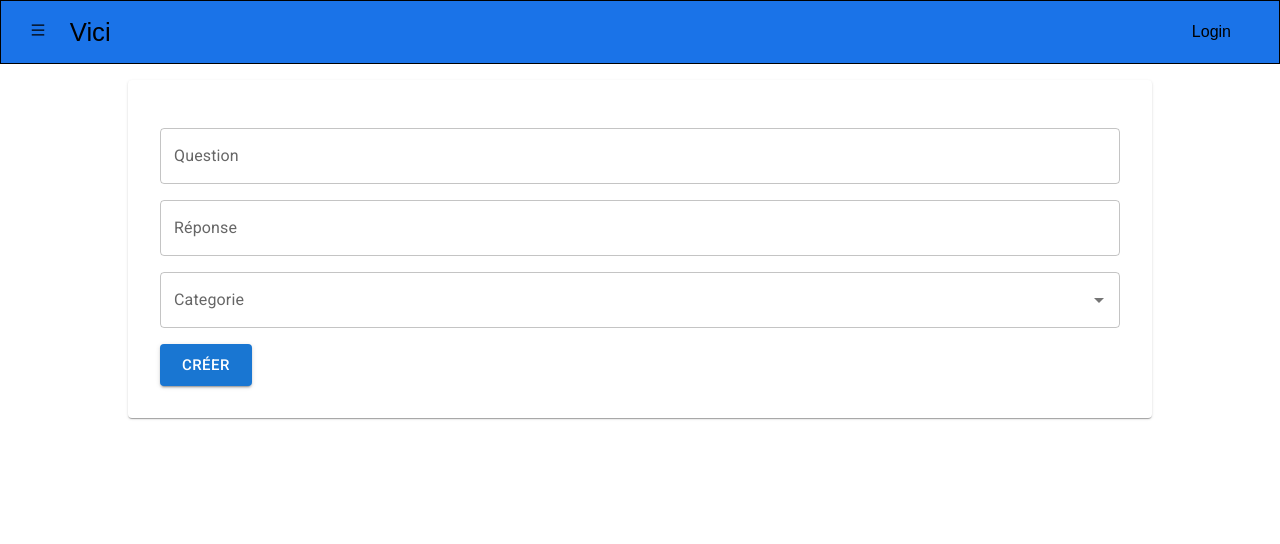
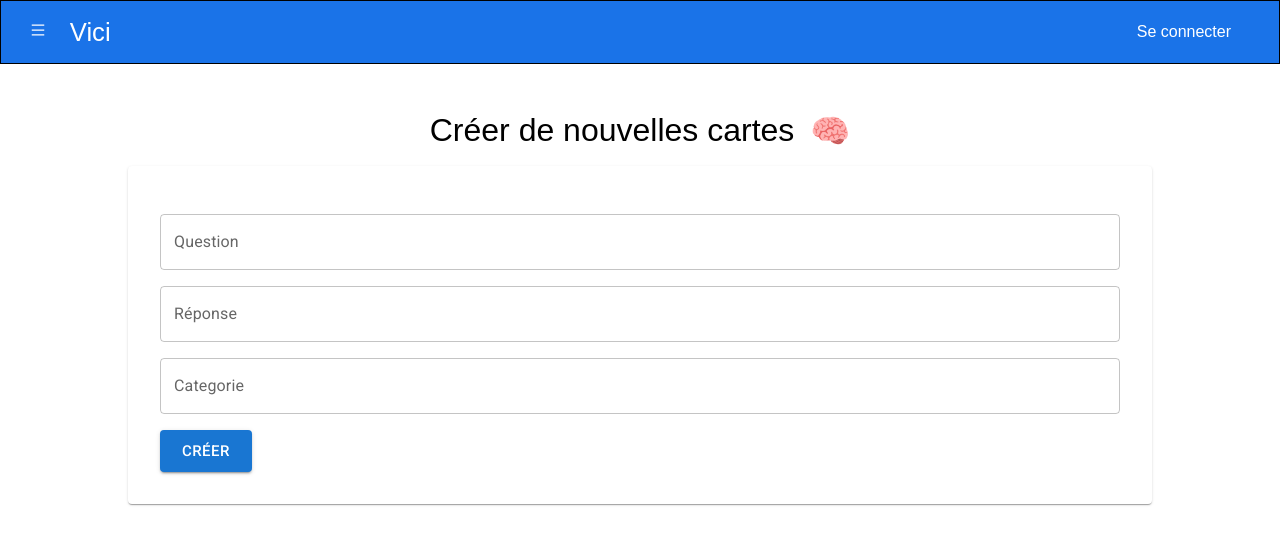
Before and after one commit to Ludovicmanga/vici, a Next.js app in the folder client/vici/: page /createCards in a window 1280 px wide. Shown: the top 544 px of the page. Built offline with nearby package versions, Linux system fonts and the light colour scheme.

Commit message:
good advancement on the frontend

```diff
--- a/client/vici/app/createCards/page.tsx
+++ b/client/vici/app/createCards/page.tsx
@@ -1,14 +1,16 @@
 import { Autocomplete, Button, Paper, TextField } from "@mui/material";
 import React from "react";
 import styles from "./page.module.scss";
-import CreateForm from "@/components/createForm/CreateForm";
+import CreateForm from "@/components/CreateForm/CreateForm";
+import PageTitleSection from "@/components/PageTitleSection/PageTitleSection";
 
 type Props = {};
 
 const page = (props: Props) => {
   return (
     <div className={styles.container}>
-        <CreateForm />
+      <PageTitleSection emoji={<div>🧠</div>} text="Créer de nouvelles cartes" />
+      <CreateForm />
     </div>
   );
 };
--- a/client/vici/components/MainNavBar/MainNavBar.module.scss
+++ b/client/vici/components/MainNavBar/MainNavBar.module.scss
@@ -6,6 +6,7 @@
     padding: 0 3rem 0 1.8rem;
     background: #1a73e8;
     border: solid black 0.1px;
+    color: white;
 }
 
 .left {
--- a/client/vici/components/MainNavBar/MainNavBar.tsx
+++ b/client/vici/components/MainNavBar/MainNavBar.tsx
@@ -25,7 +25,7 @@ const MainNavBar = (props: Props) => {
         <div className={styles.title}>Vici</div>
       </div>
       <Link href="#" className={styles.right}>
-        Login
+        Se connecter
       </Link>
     </div>
   );
--- /dev/null
+++ b/client/vici/components/PageTitleSection/PageTitleSection.module.scss
@@ -0,0 +1,17 @@
+
+.titleSectionContainer {
+    display: flex;
+    justify-content: center;
+    align-items: center;
+    margin: 3rem 0 0 0;
+}
+
+.titleContainer {
+    display: flex;
+    font-size: 2rem;
+    font-weight: 500;
+}
+
+.titleEmoji {
+    margin: 0 0 0 1rem;
+}
--- /dev/null
+++ b/client/vici/components/PageTitleSection/PageTitleSection.tsx
@@ -0,0 +1,20 @@
+import React, { ReactNode } from 'react';
+import styles from './PageTitleSection.module.scss';
+
+type Props = {
+    emoji: ReactNode;
+    text: string;
+}
+
+const PageTitleSection = (props: Props) => {
+  return (
+    <div className={styles.titleSectionContainer}>
+        <div className={styles.titleContainer}>
+          <div>{props.text}</div>
+          <div className={styles.titleEmoji}>{props.emoji}</div>
+        </div>
+      </div>
+  )
+}
+
+export default PageTitleSection
--- a/client/vici/components/createForm/CreateForm.tsx
+++ b/client/vici/components/createForm/CreateForm.tsx
@@ -50,8 +50,11 @@ const CreateForm = (props: Props) => {
         </div>
         <div className={styles.input}>
           <Autocomplete
-            options={["GIEC", "Amusement"]}
+            freeSolo
+            autoSelect
+            options={[]}
             onInputChange={(e, value) => setCategory(value)}
+            onChange={(e, value) => console.log('value', e, value)}
             renderInput={(params) => (
               <TextField key={params.id} {...params} label="Categorie" />
             )}
```
Also changed, not shown: client/vici/helpers/categories.ts (added, +11 -0 lines).
